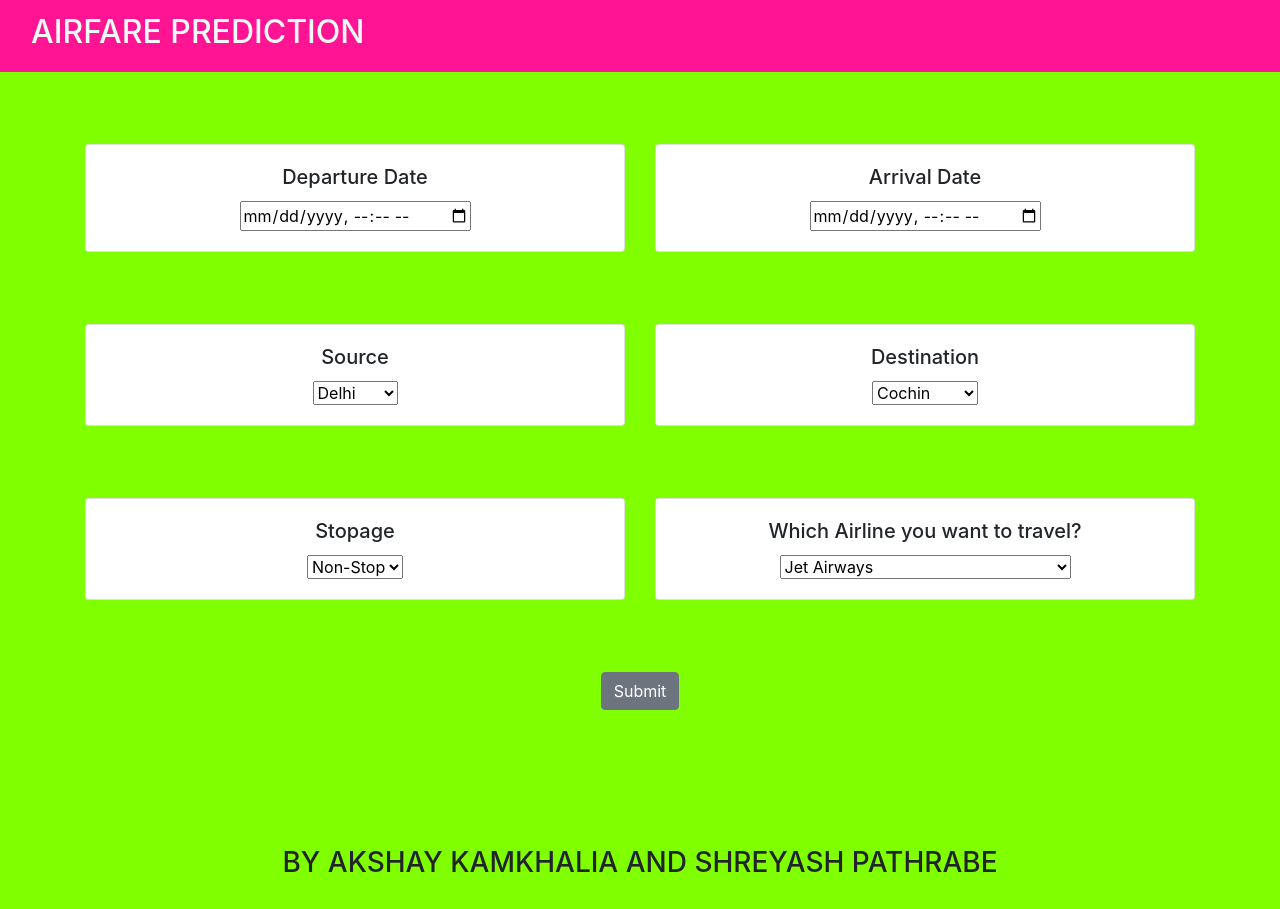
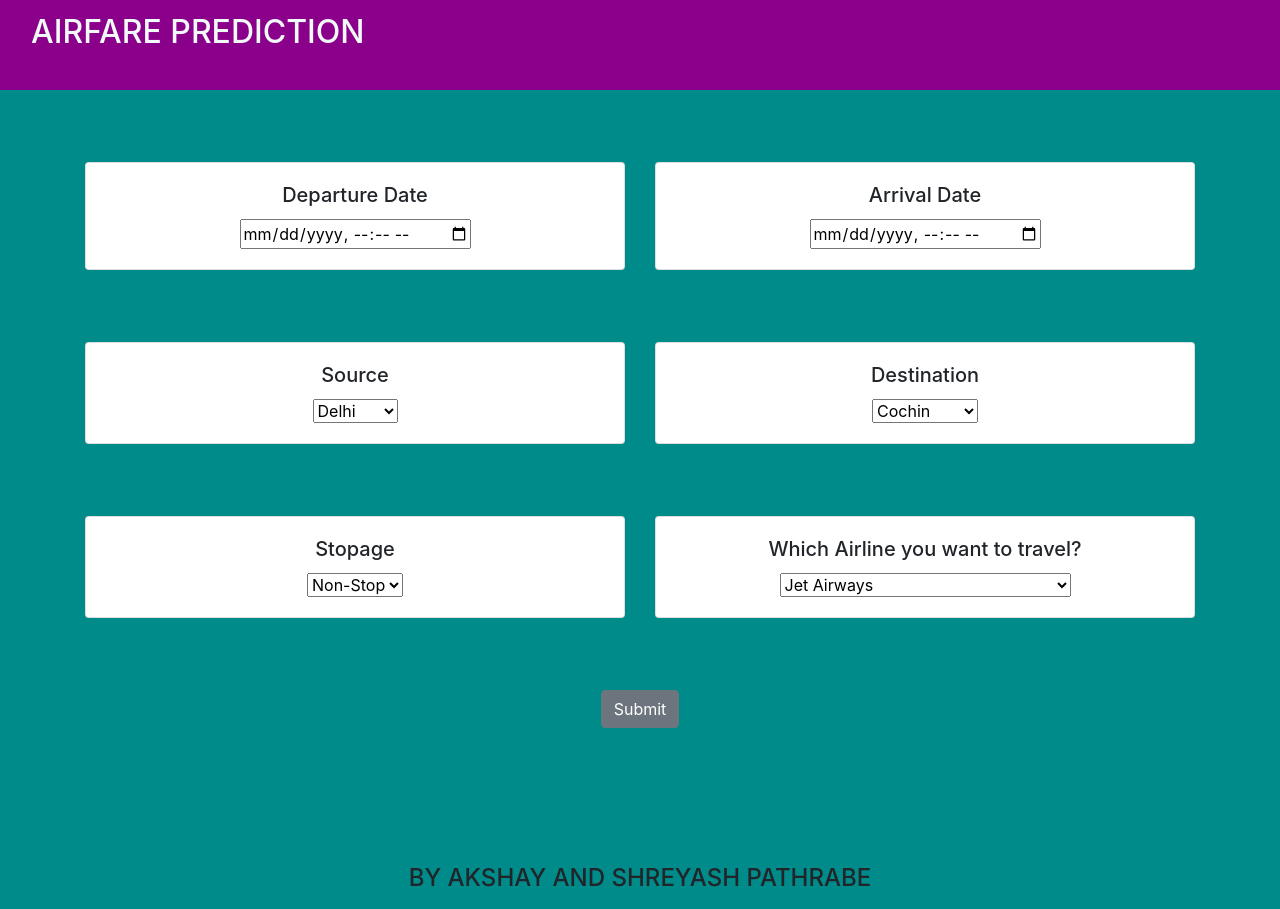
Before and after one commit to akshaykamkhalia/Flight-Price-Prediction, a Flask app: page / in a window 1280 px wide. Before the commit the page ends 872 px from the top, so only its background shows below. Run offline with Flask 2, Linux system fonts and the light colour scheme; parts of the project's set-up code (start-up, migrations or seed data) failed here and were passed over; some libraries are stand-ins or nearby versions.

Commit message:
make it better

```diff
--- a/static/css/styles.css
+++ b/static/css/styles.css
@@ -1,10 +1,10 @@
 body {
-    background-color: #7FFF00;
+    background-color: #008B8B;
     text-align: center;
 }
 
 .navbar {
-    background-color: #FF1493;
+    background-color:#8B008B;
 }
 
 a {
--- a/templates/home.html
+++ b/templates/home.html
@@ -23,7 +23,7 @@
     <nav class="navbar navbar-inverse navbar-fixed-top">
         <div class="container-fluid">
             <div class="navbar-header">
-                <a class="navbar-brand" href="/"><h2>AIRFARE PREDICTION</h2></a>
+                <a class="navbar-brand" href="/"><h2>AIRFARE PREDICTION<h2></a>
             </div>
         </div>
     </nav>
@@ -160,8 +160,7 @@
 
         <br>
         <br>
-
-        <p><h3>BY AKSHAY KAMKHALIA AND SHREYASH PATHRABE </h3></p>
+        <p><h4> BY AKSHAY AND SHREYASH PATHRABE</h4></p>
 
     </div>
 
```
Also changed, not shown: 1 other file.
